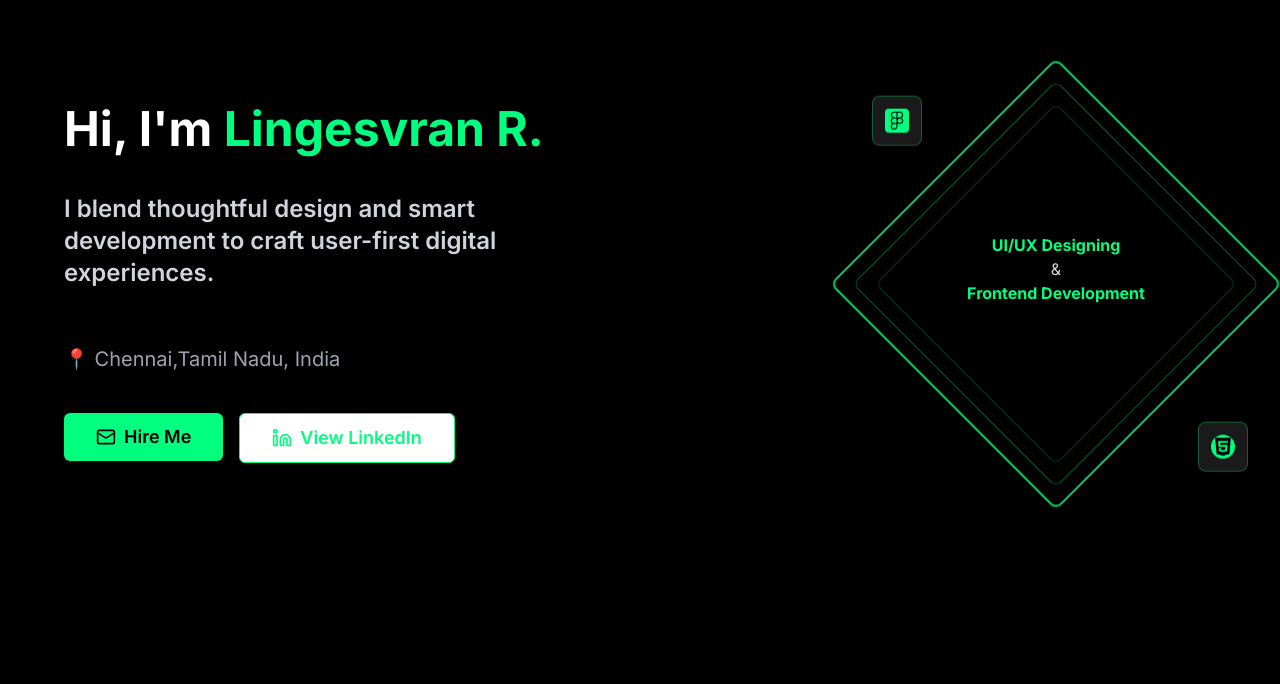
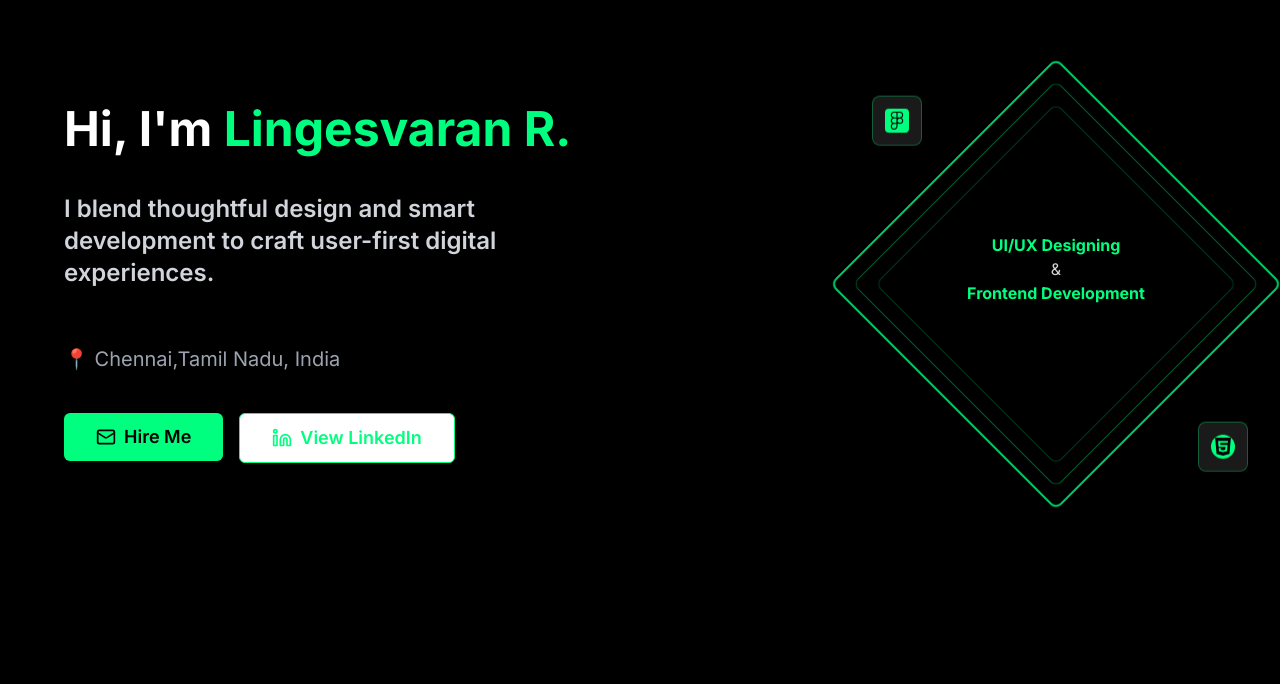
Before and after one commit to Lingesvaran-R/Portfolio, a Next.js app: page / in a window 1280 px wide. Shown: the part 116-800 px from the top of the page. Built offline with nearby package versions, Linux system fonts and the light colour scheme.

Commit message:
Updated section

```diff
--- a/app/page.tsx
+++ b/app/page.tsx
@@ -123,7 +123,7 @@ const projects = [
           <div className="space-y-10">
             <div className="space-y-10">
               <h1 className="text-4xl sm:text-4xl lg:text-5xl font-bold leading-tight" data-linges="hero-title">
-                Hi, I&apos;m <span className="text-[#00FF7F]">Lingesvran R.</span>
+                Hi, I&apos;m <span className="text-[#00FF7F]">Lingesvaran R.</span>
               </h1>
               <div className="space-y-14">
               <h2 className="text-xl sm:text-2xl lg:text-2xl font-semibold text-gray-300" data-linges="hero-role">
@@ -616,12 +616,12 @@ const projects = [
         <div className="max-w-7xl mx-auto">
           <div className="flex flex-col md:flex-row justify-between items-center gap-4">
             <p className="text-gray-400 text-sm">
-              © 2025 Lingesvran R. – Handcrafted UI/UX with <span className="text-[#00FF7F]">❤️</span>
+              © 2025 Lingesvaran R. – Handcrafted UI/UX with <span className="text-[#00FF7F]">❤️</span>
             </p>
 
             <div className="flex gap-4">
               <a
-                href="https://linkedin.com/in/lingesvran"
+                href="https://linkedin.com/in/lingesvaran"
                 target="_blank"
                 rel="noopener noreferrer"
                 className="text-gray-400 hover:text-[#00FF7F] transition-colors"
@@ -629,7 +629,7 @@ const projects = [
                 <Linkedin className="w-5 h-5" />
               </a>
               <a
-                href="https://github.com/lingesvran"
+                href="https://github.com/lingesvaran-R"
                 target="_blank"
                 rel="noopener noreferrer"
                 className="text-gray-400 hover:text-[#00FF7F] transition-colors"
```
